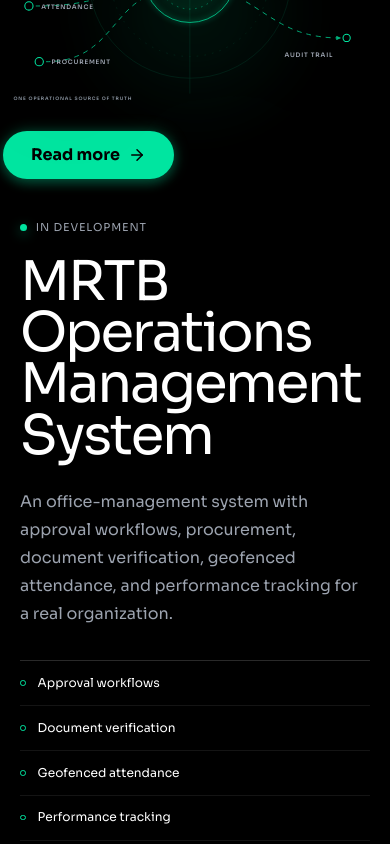
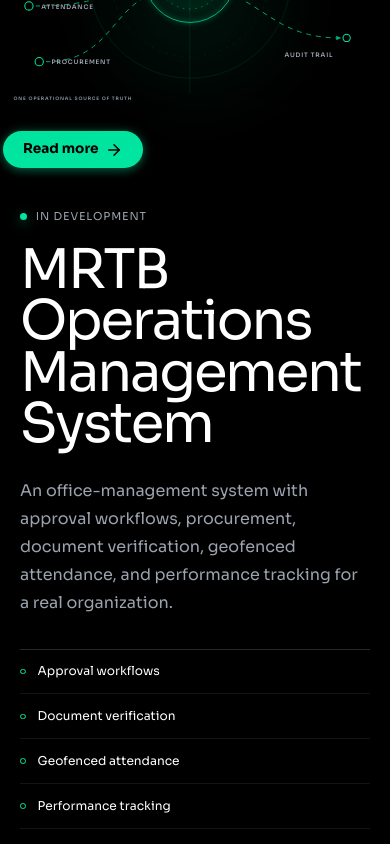
Before and after one commit to Nabil-00/my-portfolio, a React (Vite) app: page / in a window 390 px wide. Shown: the part 1660-2504 px from the top of the page. Built offline with nearby package versions, Linux system fonts and the light colour scheme.

Commit message:
Shrink Read more button ~30% on mobile

```diff
--- a/src/index.css
+++ b/src/index.css
@@ -894,7 +894,10 @@ button:disabled {
     padding-inline: 4px;
   }
   .project-visual-cta .btn-primary {
-    box-shadow: 0 0 16px 0 var(--accent-glow), 0 4px 12px 0 var(--accent-glow);
+    padding: 8px 20px;
+    font-size: 0.85rem;
+    gap: 6px;
+    box-shadow: 0 0 12px 0 var(--accent-glow), 0 3px 10px 0 var(--accent-glow);
   }
 }
 
```
Also changed, not shown: public/llms.txt, 1 other file (tests, documents, lock files or other folders).
